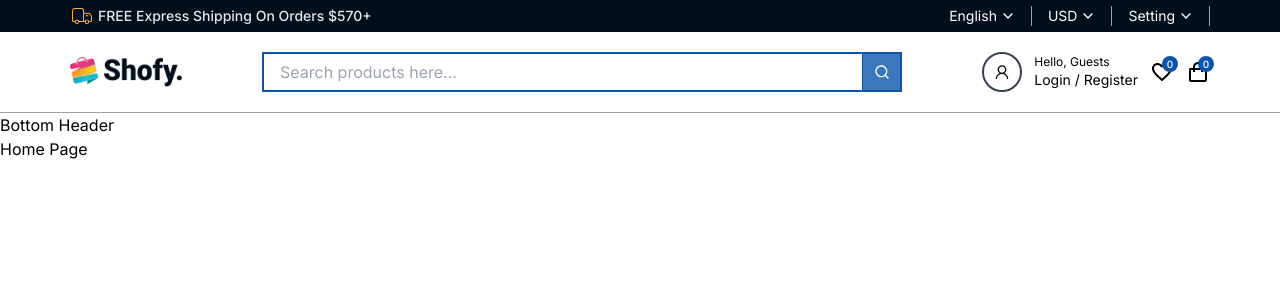
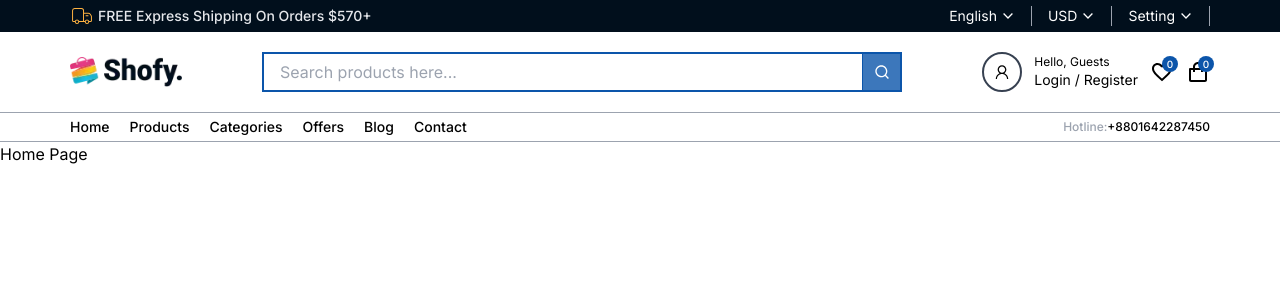
Before and after one commit to Mehebul02/Online-Shop, a Next.js app: page / in a window 1280 px wide. Shown: the top 300 px of the page. Built offline with nearby package versions, Linux system fonts and the light colour scheme.

Commit message:
Bottom Header added

```diff
--- a/src/components/header/BottomHeader.tsx
+++ b/src/components/header/BottomHeader.tsx
@@ -1,9 +1,22 @@
+import Container from '@/shared/Container';
 import React from 'react';
-
+import {navigation} from '@/constants/index'
+import Link from 'next/link';
 const BottomHeader = () => {
     return (
-        <div>
-           <h1>Bottom Header</h1>
+        <div className='border-b border-b-gray-400'>
+            <Container className='flex justify-between items-center py-1'>
+                <div className='text-xs md:text-sm flex items-center gap-5 font-medium'>
+                    {
+                        navigation?.map((item)=>(
+                            <Link href={item?.href} key={item?.title}>{item.title}</Link>
+                        ))
+                    }
+                </div>
+                <p className='text-xs text-gray-400 font-medium hidden md:inline-flex'>Hotline: <span className='text-black'> +8801642287450</span></p>
+
+            </Container>
+
         </div>
     );
 };
--- /dev/null
+++ b/src/constants/index.js
@@ -0,0 +1,8 @@
+export const navigation = [
+  { title: "Home", href: "/" },
+  { title: "Products", href: "/products" },
+  { title: "Categories", href: "/categories" },
+  { title: "Offers", href: "/offers" },
+  { title: "Blog", href: "/blog" },
+  { title: "Contact", href: "/contact" },
+];
```
